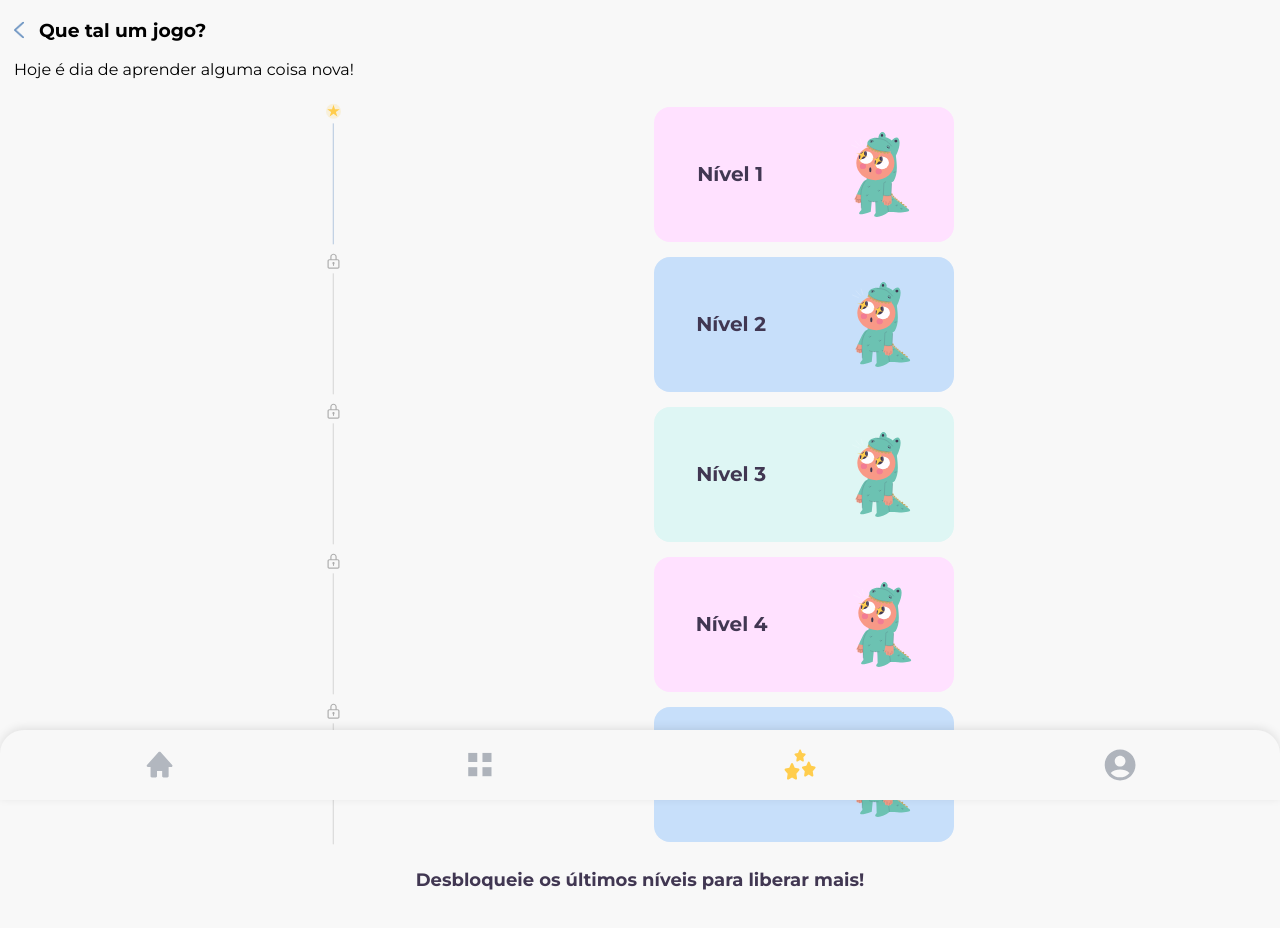
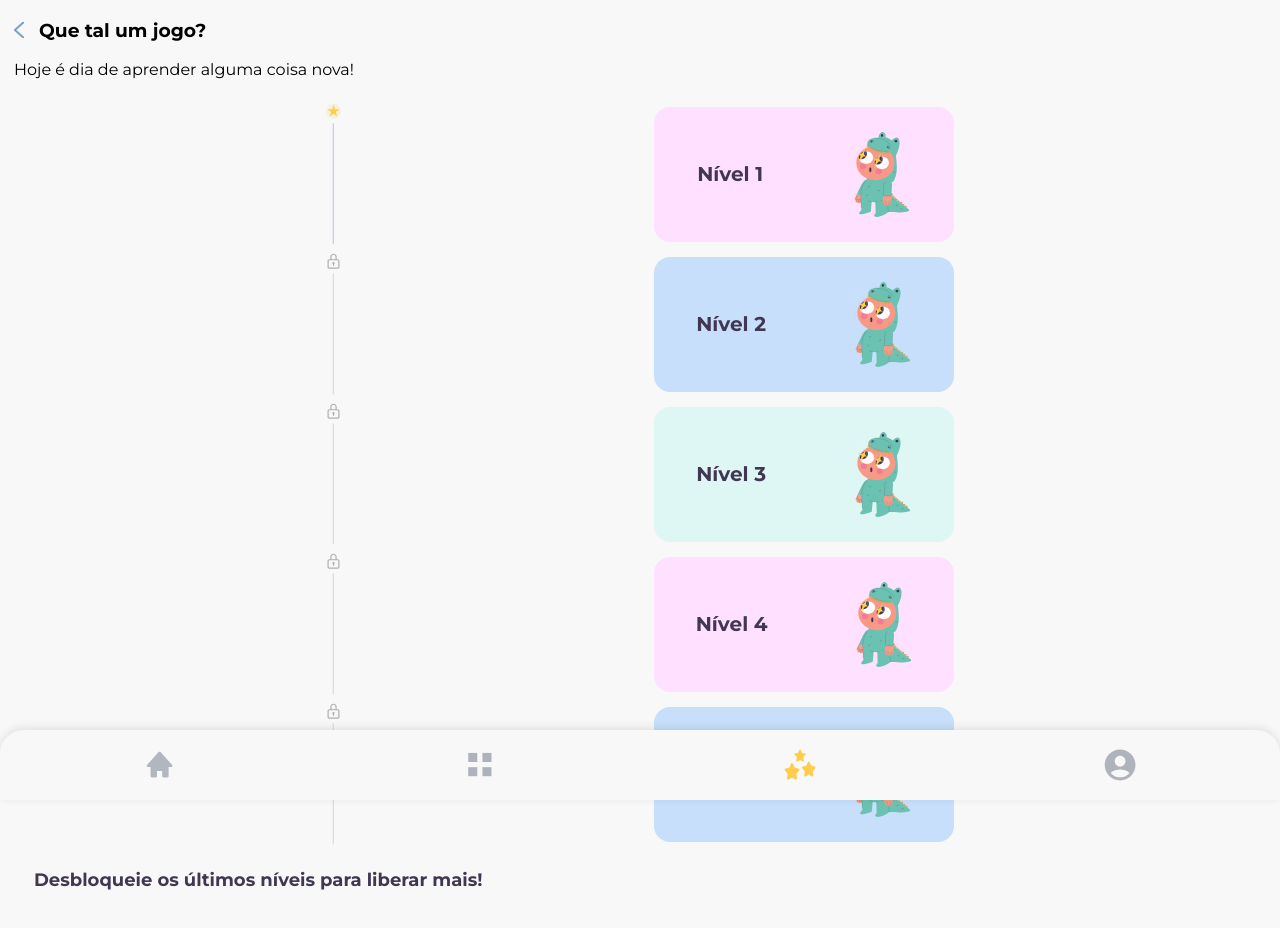
Before and after one commit to FIOO-Education/Fioo-Frontend, a Next.js app: page /games/steps in a window 1280 px wide. Shown: the top 928 px of the page. Built offline with nearby package versions, Linux system fonts and the light colour scheme.

Commit message:
fixing text center in chips

```diff
--- a/app/profile/page.tsx
+++ b/app/profile/page.tsx
@@ -46,7 +46,7 @@ export default function Page() {
   return (
     <div className="profile-page">
       <ProfileIcon size="big" />
-      <Title text="{Criança}" size="28px" theme={colors.black} />
+      <Title text="{Criança}" size="28px" theme={colors.black} centered />
       <div className="child-info">
         {...info.map((el) => <ProfileInfoChip key={el.title} {...el} />)}
       </div>
--- a/components/ProfileInfoChip/ProfileInfoChip.tsx
+++ b/components/ProfileInfoChip/ProfileInfoChip.tsx
@@ -25,8 +25,9 @@ export default function ProfileInfoChip({
         theme={
           theme === "blue" ? colors.blue.dark : colors.green.dark
         }
+        centered
       />
-      <Title text={title} size="16px" theme={colors.black} />
+      <Title text={title} size="16px" theme={colors.black} centered />
       <p style={{
         color: colors.black,
         fontSize: "12px",
--- a/components/Title/Title.style.ts
+++ b/components/Title/Title.style.ts
@@ -1,7 +1,9 @@
 import { styled } from "@mui/system";
 
 export const StyledTitle = styled("p")<{ size: string; color: string, centered: boolean }>((props) => ({
-    width: props.centered ? "75%" : "auto",
+    display: "flex",
+    justifyContent: props.centered ? "center" : "start",
+    width: "75%",
     textAlign: "center",
     fontSize: props.size,
     fontWeight: "bolder",
--- a/components/Title/Title.tsx
+++ b/components/Title/Title.tsx
@@ -9,8 +9,8 @@ interface TitleProps {
 
 export default function Title({ text, size, theme, centered }: TitleProps) {
     return (
-        <StyledTitle size={size} color={theme} centered >
-            {text}
+        <StyledTitle size={size} color={theme} centered={centered === undefined ? false : true} >
+            <span>{text}</span>
         </StyledTitle>
     );
 }
```
